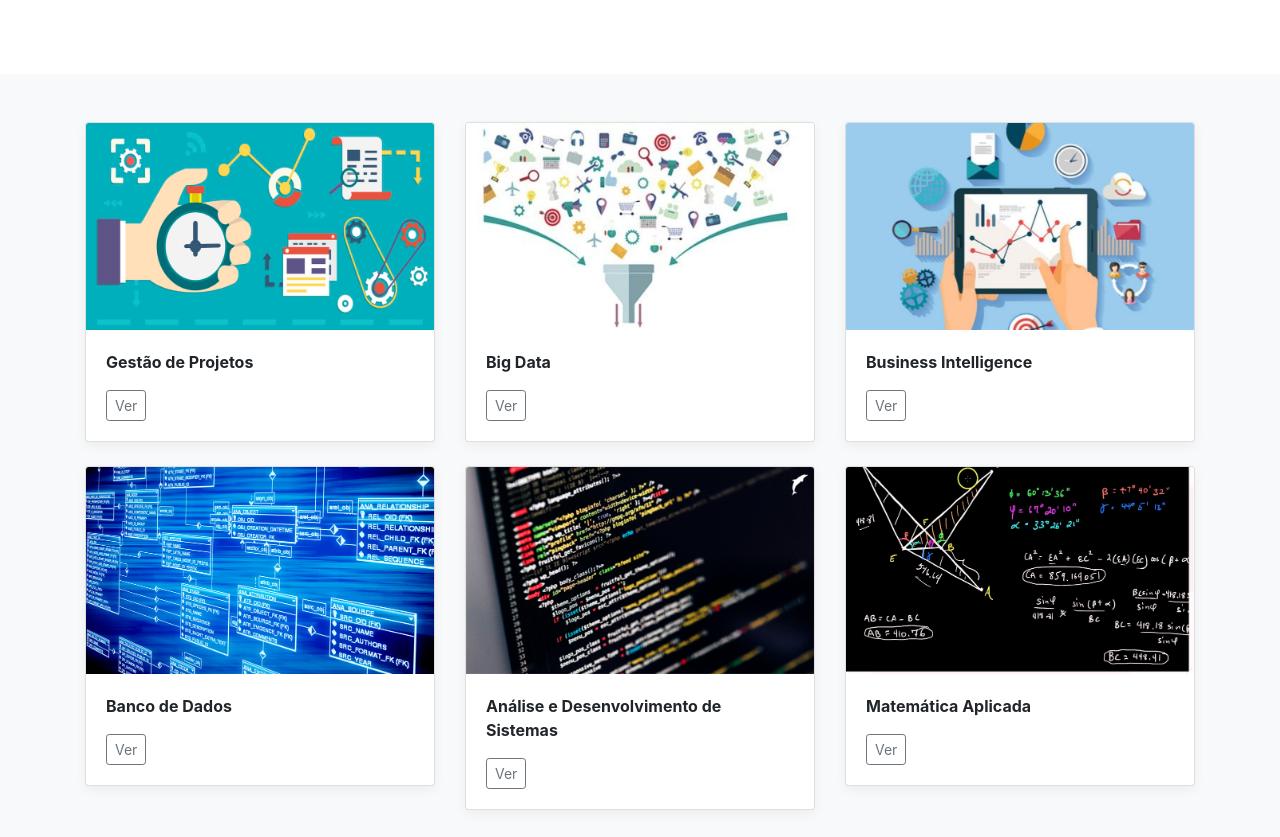
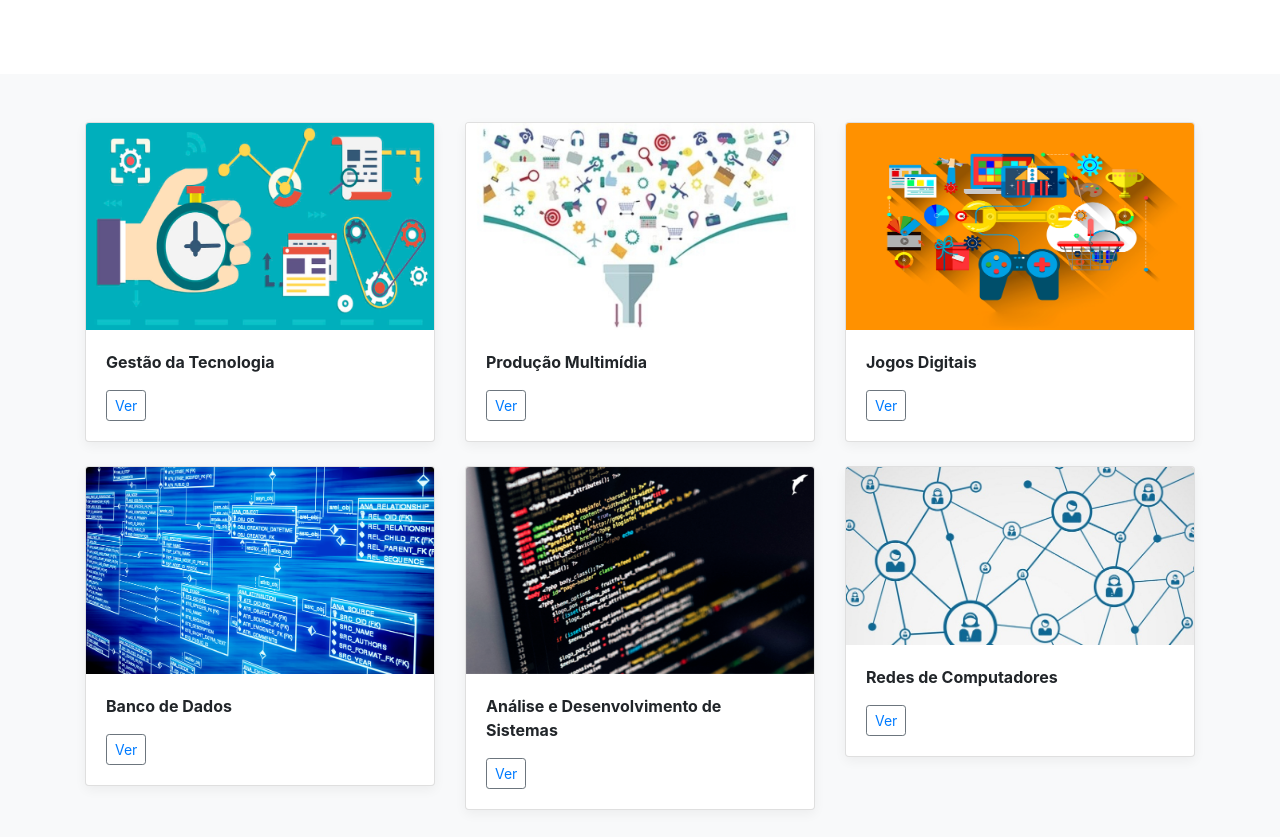
Before and after one commit to Edu-Santana/AC3Pages, a plain HTML site: page cursos.html in a window 1280 px wide. Shown: the part 400-1237 px from the top of the page. Drawn offline with nearby package versions, Linux system fonts and the light colour scheme; a script that the page names is missing; files whose address does not match are found by name.

Commit message:
mudancas de links

```diff
--- a/cursos.html
+++ b/cursos.html
@@ -69,10 +69,10 @@
               <div class="card mb-4 box-shadow">
                 <img class="card-img-top" src="img/gerenciamento.png" alt="Card image cap">
                 <div class="card-body">
-                  <p class="card-text"><strong>Gestão de Projetos</strong></p>
+                  <p class="card-text"><strong>Gestão da Tecnologia</strong></p>
                   <div class="d-flex justify-content-between align-items-center">
                     <div class="btn-group">
-                      <button type="button" class="btn btn-sm btn-outline-secondary">Ver</button>
+                      <button type="button" class="btn btn-sm btn-outline-secondary"><a href="https://www.impacta.edu.br/graduacoes/gestao-da-tecnologia-da-informacao">Ver</button></a>
 
                     </div>
 
@@ -84,10 +84,10 @@
               <div class="card mb-4 box-shadow">
                 <img href="#" class="card-img-top" src="img/bigdata.jpg" alt="Card image cap">
                 <div class="card-body">
-                  <p class="card-text"><strong>Big Data</strong></p>
+                  <p class="card-text"><strong>Produção Multimídia</strong></p>
                   <div class="d-flex justify-content-between align-items-center">
                     <div class="btn-group">
-                      <button type="button" class="btn btn-sm btn-outline-secondary">Ver</button>
+                      <button type="button" class="btn btn-sm btn-outline-secondary"><a href="https://www.impacta.edu.br/graduacoes/producao-multimidia">Ver</button></a>
 
                     </div>
 
@@ -97,12 +97,12 @@
             </div>
             <div class="col-md-4">
               <div class="card mb-4 box-shadow">
-                <img href="#" class="card-img-top" src="img/businessint.png" alt="Card image cap">
+                <img href="#" class="card-img-top" src="img/game.png" alt="Card image cap">
                 <div class="card-body">
-                  <p class="card-text"><strong>Business Intelligence</strong></p>
+                  <p class="card-text"><strong>Jogos Digitais</strong></p>
                   <div class="d-flex justify-content-between align-items-center">
                     <div class="btn-group">
-                      <button type="button" class="btn btn-sm btn-outline-secondary">Ver</button>
+                      <button type="button" class="btn btn-sm btn-outline-secondary"><a href="https://www.impacta.edu.br/graduacoes/jogos-digitais">Ver</button></a>
 
                     </div>
 
@@ -118,7 +118,7 @@
                   <p class="card-text"><strong>Banco de Dados</strong></p>
                   <div class="d-flex justify-content-between align-items-center">
                     <div class="btn-group">
-                      <button type="button" class="btn btn-sm btn-outline-secondary">Ver</button>
+                      <button type="button" class="btn btn-sm btn-outline-secondary"><a href="https://www.impacta.edu.br/graduacoes/banco-de-dados">Ver</button></a>
 
                     </div>
 
@@ -133,7 +133,7 @@
                   <p class="card-text"><strong>Análise e Desenvolvimento de Sistemas</strong></p>
                   <div class="d-flex justify-content-between align-items-center">
                     <div class="btn-group">
-                      <button type="button" class="btn btn-sm btn-outline-secondary">Ver</button>
+                      <button type="button" class="btn btn-sm btn-outline-secondary"><a href="https://www.impacta.edu.br/graduacoes/analise-e-desenvolvimento-de-sistemas">Ver</button></a>
 
                     </div>
 
@@ -143,14 +143,12 @@
             </div>
             <div class="col-md-4">
               <div class="card mb-4 box-shadow">
-                <img href="#" class="card-img-top" src="img/math.png" alt="Card image cap">
+                <img href="#" class="card-img-top" src="img/network.jpg" alt="Card image cap">
                 <div class="card-body">
-                  <p class="card-text"><strong>Matemática Aplicada</strong></p>
+                  <p class="card-text"><strong>Redes de Computadores</strong></p>
                   <div class="d-flex justify-content-between align-items-center">
                     <div class="btn-group">
-                      <button type="button" class="btn btn-sm btn-outline-secondary">Ver</button>
-
-                    </div>
+                      <button type="button" class="btn btn-sm btn-outline-secondary"><a href="https://www.impacta.edu.br/graduacoes/redes-de-computadores">Ver</button></a>                                          </div>
 
                   </div>
                 </div>
```
Also changed, not shown: img/game.png (added), img/network.jpg (added).
